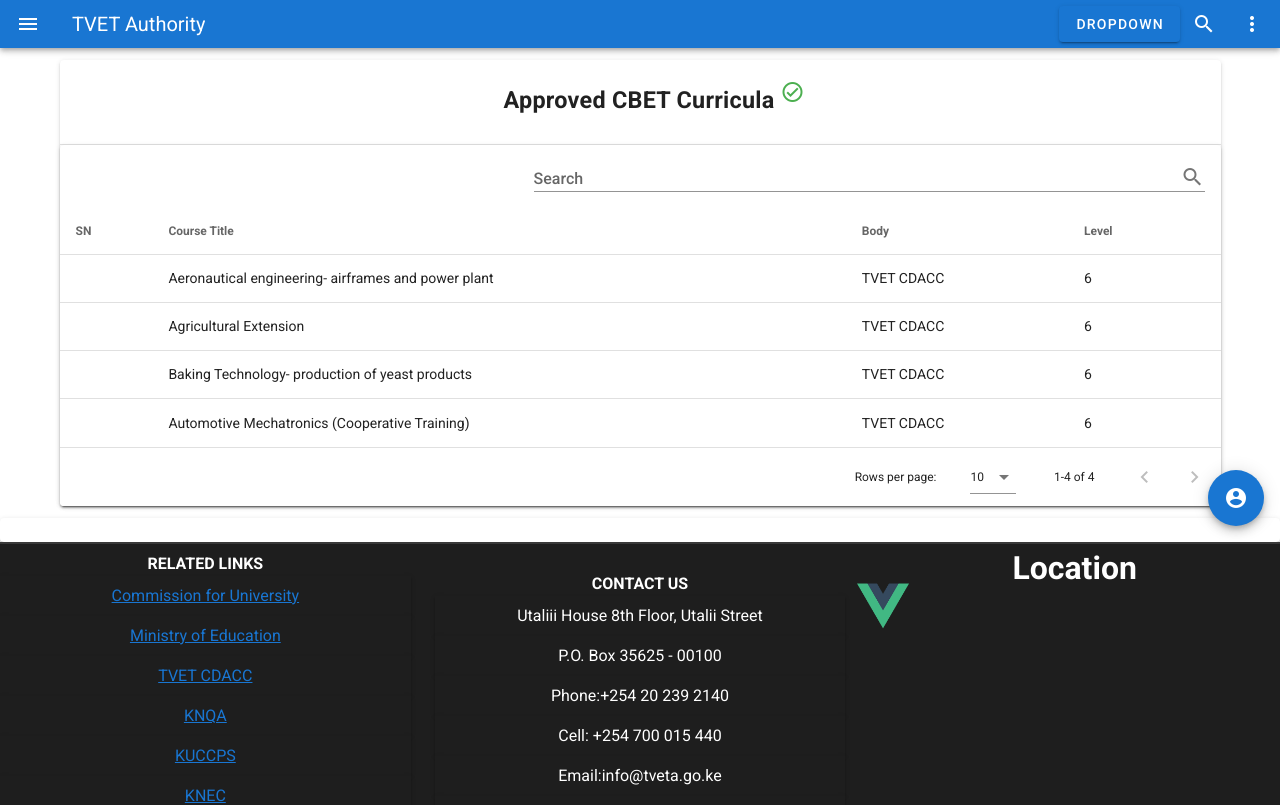
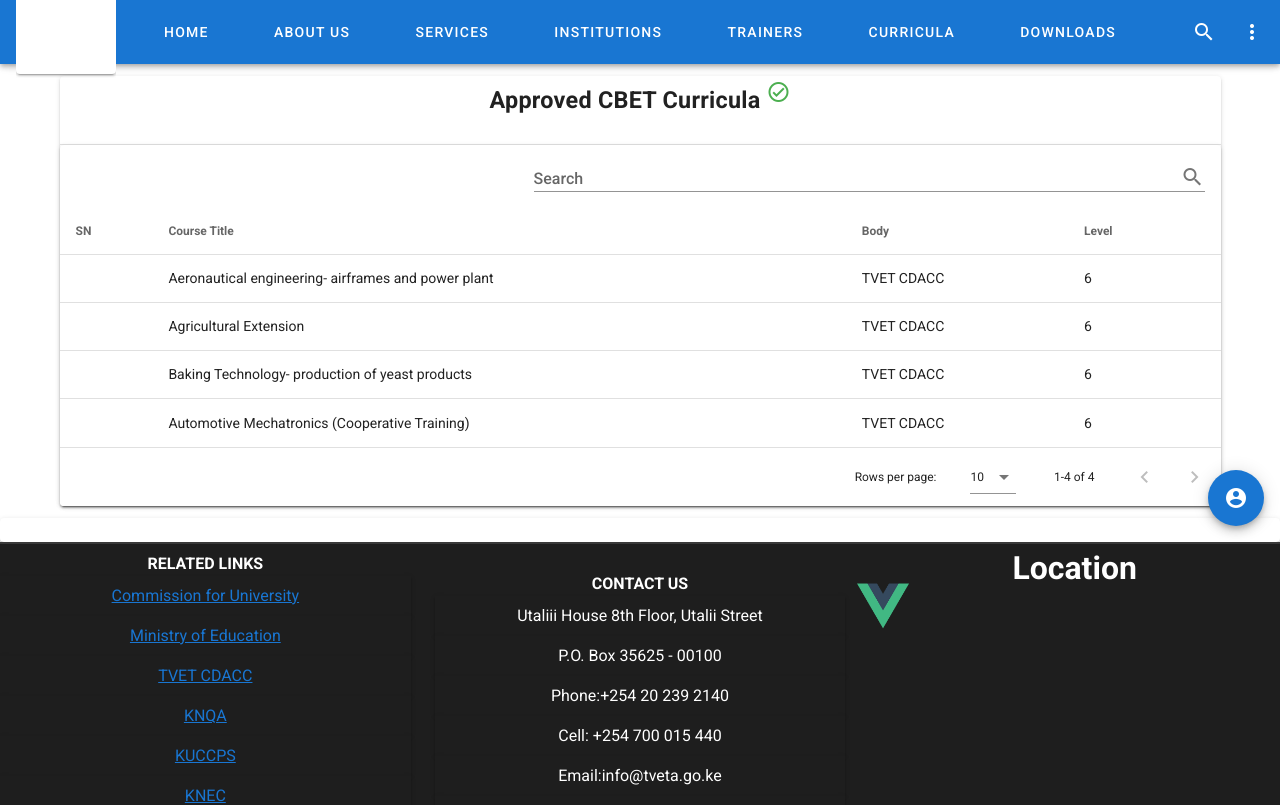
Before and after one commit to PitaKibunja/web-v-ix, a Vue app: page /curricula in a window 1280 px wide. Shown: the top 805 px of the page. Built offline with nearby package versions, Linux system fonts and the light colour scheme.

Commit message:
widing up the navigation bar

```diff
--- a/src/App.vue
+++ b/src/App.vue
@@ -1,7 +1,7 @@
 <template>
   <v-app>
     <TopNav/>
-    <v-main style="padding:0px; background: white ">
+    <v-main class="mt-4 pt-4" style="padding:0px; background: white ">
       <router-view/>
       <Assistant/>
     </v-main>
--- a/src/components/Institutions/AllInstitutions.vue
+++ b/src/components/Institutions/AllInstitutions.vue
@@ -1,6 +1,6 @@
 <template>
 
-<v-container >
+<v-container class="mt-8">
 
   <v-card  elevation="2">
    <v-card-title>
--- a/src/components/Institutions/Curricula.vue
+++ b/src/components/Institutions/Curricula.vue
@@ -1,8 +1,8 @@
 <template>
-    <v-container>
+    <v-container class="mt-8">
         <v-card>
             <v-card-title>
-                 <v-row cols="12 " class="d-flex justify-center mb-1 ml-4  pt-4">
+                 <v-row cols="12 " class="d-flex justify-center mb-1">
      <div class="font-weight-medium">
 
                  <h3> Approved CBET Curricula <v-icon class="mb-5" medium color="green">mdi-check-circle-outline</v-icon> </h3>
--- a/src/components/Institutions/SingleInstitutions.vue
+++ b/src/components/Institutions/SingleInstitutions.vue
@@ -1,5 +1,5 @@
 <template>
-    <v-container >
+    <v-container class="mt-8">
         <v-card>
         <v-card-title>
   <v-row cols="12 " class="d-flex justify-center mb-1 ml-4  pt-1">
--- a/src/components/TopNav.vue
+++ b/src/components/TopNav.vue
@@ -2,41 +2,54 @@
   <div>
     <v-app-bar
       color="primary accent-4"
-      dense
       dark
+      app
+      class="mb-2"
     >
-      <v-app-bar-nav-icon></v-app-bar-nav-icon>
-
-      <v-toolbar-title>TVET Authority</v-toolbar-title>
+      <v-toolbar-title>
+        <v-card width="100" color="white" class="mt-2">
+          <v-img class="ma-1" src="../assets/tveta_logo.png"></v-img>
+        </v-card>
+      </v-toolbar-title>
 
       <v-spacer></v-spacer>
       <template>
-  <div class="text-center">
+  <div class="text-center mr-8 justify-between">
+
     <v-menu
       open-on-hover
-      top
       offset-y
       tile
+            bottom
+      origin="center center"
+      transition="scale-transition"
+            :rounded="rounded"
+
+           v-for="navItem in links"
+          :key="navItem"
     >
-      <template v-slot:activator="{ on, attrs }">
+
+      <template v-slot:activator="{ on, attrs }" class="hidden-xs-only">
         <v-btn
-          color="primary"
-          dark
+          color="white lighten-4"
+          large
+          text
           v-bind="attrs"
           v-on="on"
+          class="pa-4 ma-4"
         >
-          Dropdown
+          {{ navItem.navl }}
         </v-btn>
       </template>
 
       <v-list>
           <v-list-item
-            v-for="n in quick"
+            v-for="n in navItem.list"
             :key="n"
             @click="() => {}"
-            :to="n.link"
+            :to="n.linker"
           >
-            <v-list-item-title>{{ n.Staff }}</v-list-item-title>
+            <v-list-item-title>{{ n.submenu }}</v-list-item-title>
           </v-list-item>
         </v-list>
     </v-menu>
@@ -48,9 +61,16 @@
       </v-btn>
 
       <v-menu
+      open-on-hover
+      offset-y
+      tile
+      origin="center center"
+      transition="scale-transition"
+      :rounded="rounded"
         left
         bottom
       >
+
         <template v-slot:activator="{ on, attrs }">
           <v-btn
             icon
@@ -66,7 +86,7 @@
             v-for="n in quick"
             :key="n"
             @click="() => {}"
-            :to="n.link"
+            :redirect="n.link"
           >
             <v-list-item-title>{{ n.Staff }}</v-list-item-title>
           </v-list-item>
@@ -84,11 +104,41 @@
         { title: 'Click Me' },
         { title: 'Click Me 2' },
       ],
+      links:[    //'Home','About us','Services','Institutions','Trainers','Curricula','Downloads'
+        {navl:'Home'},
+        {navl:'About Us',list:[
+          {submenu:'Who we are',linker:'/who'},
+          {submenu:'Leadership',linker:'/leadership'},
+          {submenu:'Location',linker:'/location'},
+          {submenu:'History',linker:'/history'},
+        ]},
+        {navl:'Services',list:[
+          {submenu:'Accreditation',linker:'accreditation'},
+          {submenu:'Compliance and Enforcement',linker:'/compliance'},
+          {submenu:'Outreach',linker:'/outreach'},
+          {submenu:'Standards Development',linker:'/standards'},
+          {submenu:'Research',linker:'/research'},
+          {submenu:'Policy and Strategy',linker:'/policy'},
+        ]},
+        {navl:'Institutions',list:[
+          {submenu:'Institution Registration',linker:'/reginstitutions'},
+          {submenu:'Registred Institutions',linker:'/Allinstitution'}
+        ]},
+        {navl:'Trainers',list:[
+          {submenu:'Trainer Registration',linker:'/trainerreg'},
+          {submenu:'Registred Trainers',linker:'/trainers'},
+        ]},
+        {navl:'Curricula',list:[
+          {submenu:'Approved Curricula',linker:'/curricula'},
+          {submenu:'Approved Short Courses',linker:'/shortcourses'},
+        ]},
+        {navl:'Downloads'},
+      ]
+      ,
       quick:[
-        {Staff:'Staff mail',link:'/'},
-        {Staff:'Staff Portal',link:'/institution'},
-        {Staff:'Staff Portal',link:'/downloads'},
-        {Staff:'Staff Portal',link:'/institution'},
+        {Staff:'Staff mail',link:'https://mail.tveta.go.ke/'},
+        {Staff:'Staff Portal',link:'https://staff.tveta.go.ke:8080/'},
+        {Staff:'Staff MIS',link:'https://mis.tveta.go.ke/#'},
       ]
     }),
   }
--- a/src/components/Trainers/TrainersRegister.vue
+++ b/src/components/Trainers/TrainersRegister.vue
@@ -1,11 +1,16 @@
 <template>
 
-<v-container >
-  <v-row cols="12 " class="d-flex justify-left mb-1 ml-4  pt-4">
+<v-container class="mt-8">
+          <v-card>
+            <v-card-title>
+                 <v-row cols="12 " class="d-flex justify-center mb-1">
      <div class="font-weight-medium">
-                 <h2>TVET Registered and Licensed Trainers July 2020</h2>
+
+                 <h3> TVET Registered and Licensed Trainers 2021 <v-icon class="mb-5" medium color="green">mdi-check-circle-outline</v-icon> </h3>
                     </div>
-   </v-row>
+                    </v-row>
+            </v-card-title>
+          </v-card>
   <v-divider></v-divider>
  <template>
   <v-card>
```
